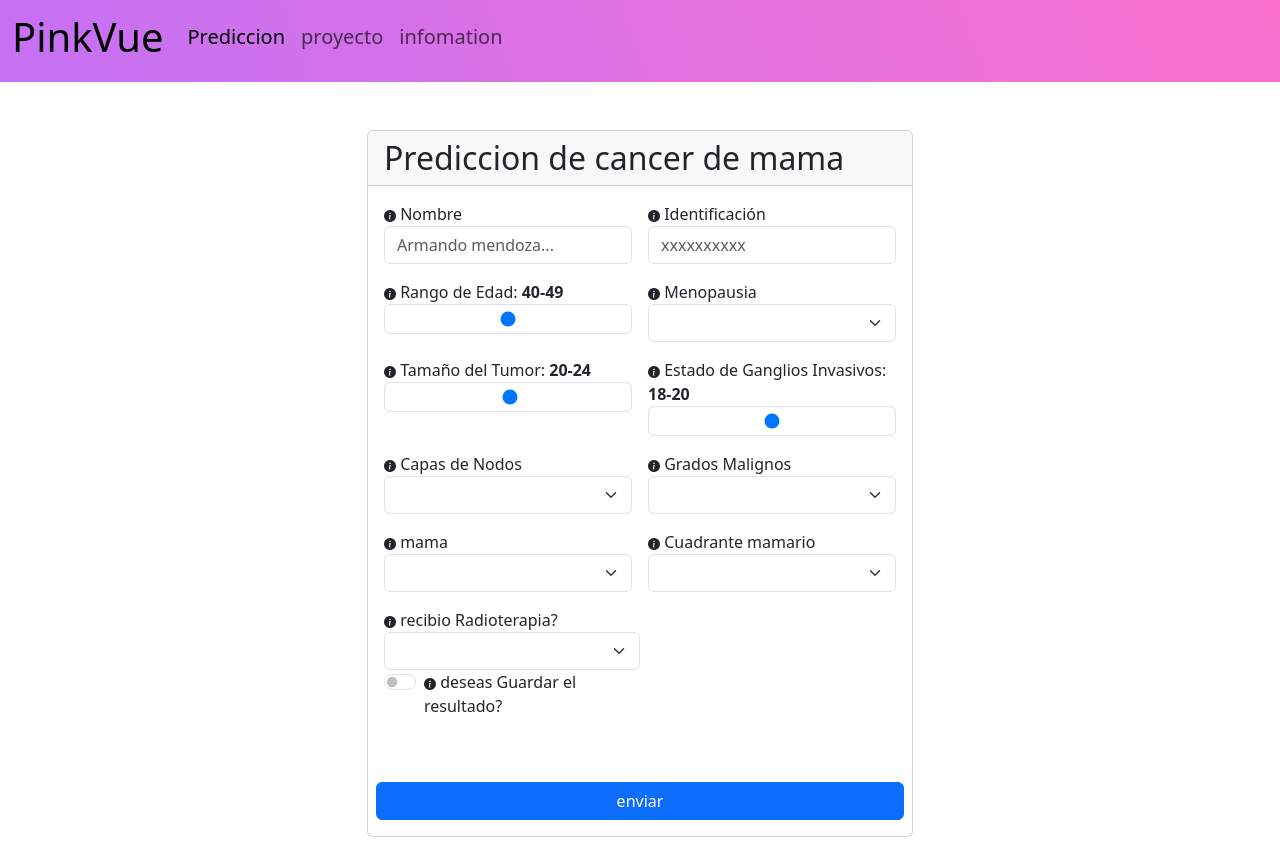
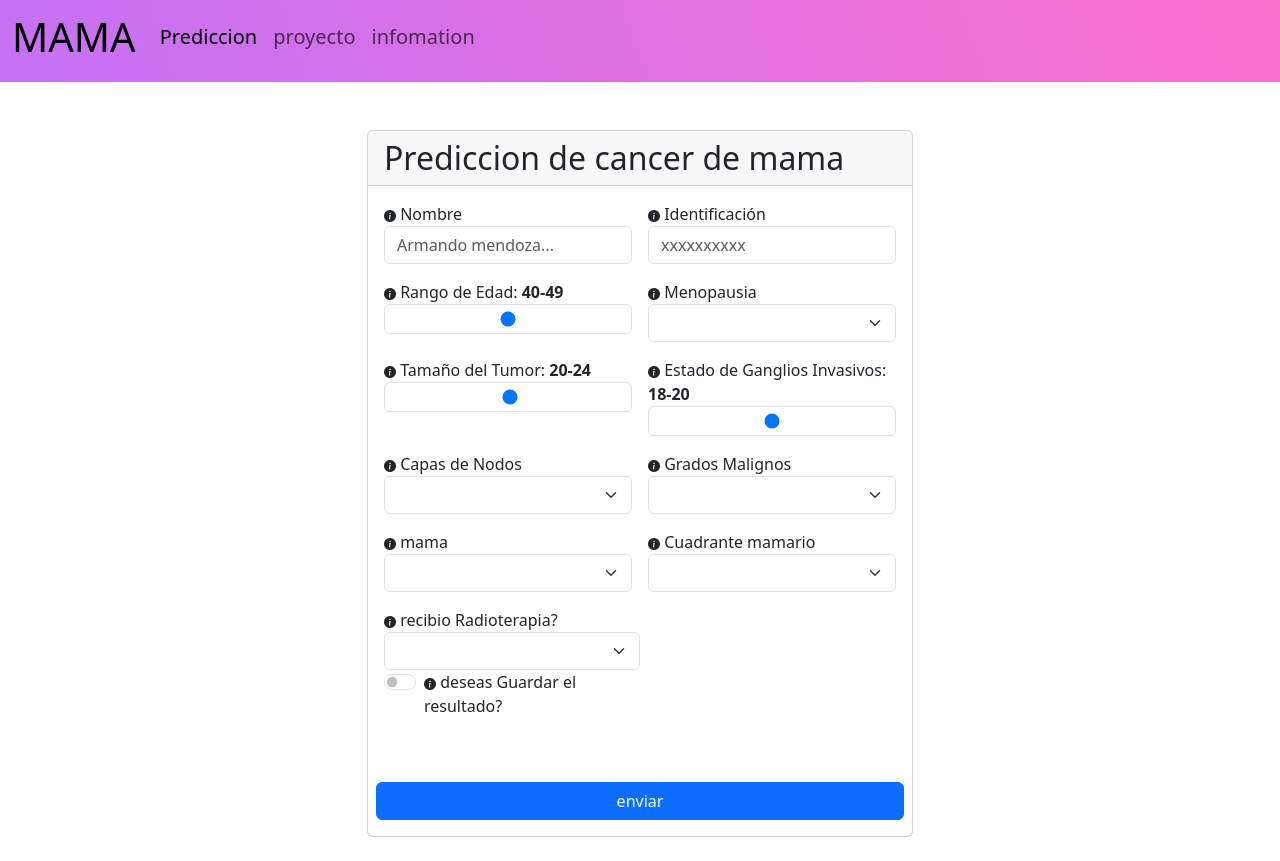
Before and after one commit to ericsamuel2009/cancer_gruad, an Angular app: page / in a window 1280 px wide. Before the commit the page ends 837 px from the top, so only its background shows below. Built offline with nearby package versions, Linux system fonts and the light colour scheme.

Commit message:
se ajusto formulario

```diff
--- a/src/app/app.component.html
+++ b/src/app/app.component.html
@@ -2,7 +2,7 @@
 <nav class="navbar navbar-expand-lg navbar-light  " style="background: linear-gradient(70deg, #c471f5 0%, #fa71cd 100%);" >
   <!--linear-gradient(70deg, blue, pink); -->
   <div class="container-fluid " >
-    <a class="navbar-brand" href="#"><h1>PinkVue</h1></a>
+    <a class="navbar-brand" href="#"><h1>MAMA</h1></a>
     <button class="navbar-toggler" type="button" data-bs-toggle="collapse" data-bs-target="#navbarSupportedContent" aria-controls="navbarSupportedContent" aria-expanded="false" aria-label="Toggle navigation">
       <span class="navbar-toggler-icon"></span>
     </button>
--- a/src/app/components/home/home.component.html
+++ b/src/app/components/home/home.component.html
@@ -400,3 +400,4 @@
     </div>
   </div>
 </div>
+<br>
```
